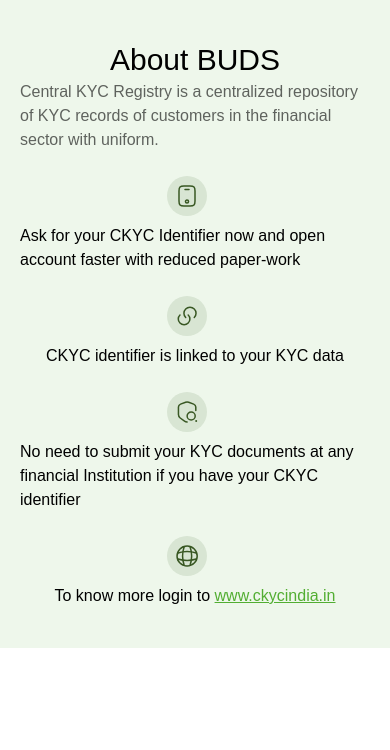
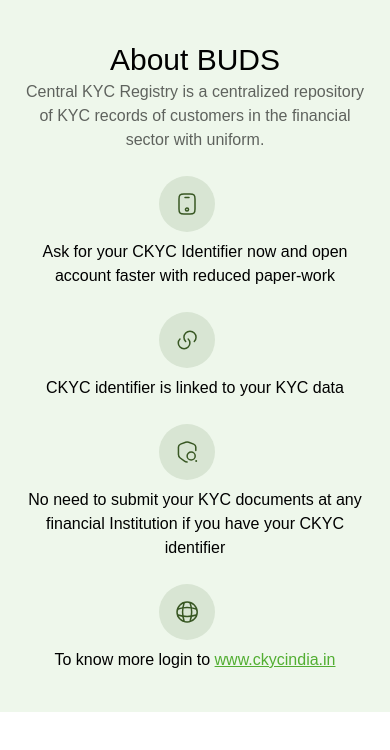
Before and after one commit to jaydeep-mobilefirst/cersai_fe, a React (Create React App) app: page / in a window 390 px wide. Shown: the top 750 px of the page. Built offline with nearby package versions, Linux system fonts and the light colour scheme.

Commit message:
08-03-2024

```diff
--- a/src/components/landingPage/AboutBudsHeadingComp.tsx
+++ b/src/components/landingPage/AboutBudsHeadingComp.tsx
@@ -2,47 +2,53 @@ import {aboutBudsHeadingComp} from '../../utils/hardText/landingpageText';
 
 const AboutBudsHeadingComp = () => {
   return (
-    <div className="py-10 px-5 md:px-10 bg-[#EEF7EB]">
+    <div className="py-10 px-5 md:px-10 bg-[#EEF7EB] text-center md:text-start">
       <div className="flex flex-col justify-center items-center md:flex-start md:items-start">
         <h1 className="text-gilroy-medium text-black text-3xl md:text-4xl font-normal leading-10 md:leading-11">
           {aboutBudsHeadingComp[0].heading}
         </h1>
-        <p className="text-gilroy-regular text-base md:text-lg opacity-60 text-black font-normal leading-6 md:w-3/5 lg:w-2/5">
+        <p className=" text-gilroy-regular text-base md:text-lg opacity-60 text-black font-normal leading-6 md:w-3/5 lg:w-3/6">
         {aboutBudsHeadingComp[1].description}
         </p>
       </div>
       <div className="mt-6 flex flex-col items-center md:flex-row justify-start md:items-center">
-        <div className="mr-4 md:mr-6 w-10 h-10 md:w-14 md:h-14 rounded-full bg-[#D8E5D3] flex justify-center items-center">
-          <img src={aboutBudsHeadingComp[2].imageSrc} alt="icon" className="w-auto h-auto" />
+        <div className="mr-4 md:mr-6 mb-0 w-14 h-14 rounded-full bg-[#D8E5D3] flex justify-center items-center">
+          <img src={aboutBudsHeadingComp[2].imageSrc} alt="icon" />
         </div>
-        <p className="mt-2 text-base text-gilroy-medium md:text-lg text-black font-normal leading-6">
+        <p className="mt-2 md:mt-0 text-base text-gilroy-medium text-black font-normal leading-6">
         {aboutBudsHeadingComp[2].text}
         </p>
       </div>
-      <div className="md:ml-[24px] w-[8px] h-[40px] bg-[#D8E5D3] hidden md:block" />
-      <div className="mt-6 md:mt-0 flex flex-col items-center md:flex-row md:items-center">
-        <div className="mr-4 md:mr-6 w-10 h-10 md:w-14 md:h-14 rounded-full bg-[#D8E5D3] flex justify-center items-center">
+      <div className="md:ml-[24px] w-[8px] h-[27px] bg-[#D8E5D3] hidden md:block" />
+      <div className="mt-6 md:mt-0 md:mb-0 flex flex-col items-center md:flex-row md:items-center">
+        <div className="mr-4 md:mr-6 w-14 h-14 rounded-full bg-[#D8E5D3] flex justify-center items-center">
           <img src={aboutBudsHeadingComp[3].imageSrc} alt="icon" className="w-auto h-auto" />
         </div>
-        <p className="mt-2 text-base text-gilroy-medium md:text-lg text-black font-normal leading-6">
+        <p className="mt-2 md:mt-0 text-base text-gilroy-medium text-black font-normal leading-6">
         {aboutBudsHeadingComp[3].text}
         </p>
       </div>
-      <div className="md:ml-[24px] w-[8px] h-[40px] bg-[#D8E5D3] hidden md:block" />
-      <div className="mt-6 md:mt-0 flex flex-col items-center md:flex-row md:items-center">
-        <div className="mr-4 md:mr-6 w-10 h-10 md:w-14 md:h-14 rounded-full bg-[#D8E5D3] flex justify-center items-center">
-          <img src={aboutBudsHeadingComp[4].imageSrc} alt="icon" className="w-auto h-auto" />
+      <div className="md:ml-[24px] w-[8px] h-[27px] bg-[#D8E5D3] hidden md:block" />
+      {/* <div className="mt-6 md:mt-0 flex flex-col items-center md:flex-row md:items-center">
+        <div className="mr-4 md:mr-6 w-14 h-14 rounded-full bg-[#D8E5D3] flex justify-center items-center">
+          <img src={aboutBudsHeadingComp[4].imageSrc} alt="icon" className="w-[24.241px] h-auto" />
         </div>
         <p className="mt-2 text-gilroy-medium text-base md:text-lg text-black font-normal leading-6">
         {aboutBudsHeadingComp[4].text}
         </p>
-      </div>
-      <div className="md:ml-[24px] w-[8px] h-[40px] bg-[#D8E5D3] hidden md:block" />
+      </div> */}
+       <div className="mt-6 md:mt-0 flex flex-col items-center md:flex-row md:items-center">
+                <div className='mr-4 md:mr-6 w-[56px] h-14 rounded-full bg-[#D8E5D3] flex flex-col justify-center items-center'>
+                    <img src={aboutBudsHeadingComp[4].imageSrc} alt="icon"/>
+                </div>
+                <p className="mt-2 md:mt-0 text-gilroy-medium text-base text-black font-normal leading-6">No need to submit your KYC documents at any financial Institution if you have your CKYC identifier</p>
+        </div>
+      <div className="md:ml-[24px] w-[8px] h-[27px] bg-[#D8E5D3] hidden md:block" />
       <div className="mt-6 md:mt-0 flex flex-col items-center md:flex-row md:items-center">
-        <div className="mr-4 md:mr-6 w-10 h-10 md:w-14 md:h-14 rounded-full bg-[#D8E5D3] flex justify-center items-center">
+        <div className="mr-4 md:mr-6 w-14 h-14 rounded-full bg-[#D8E5D3] flex justify-center items-center">
           <img src={aboutBudsHeadingComp[5].imageSrc} alt="icon" className="w-auto h-auto" />
         </div>
-        <p className="mt-2 text-gilroy-medium text-base md:text-lg text-black font-normal leading-6">
+        <p className="mt-2 md:mt-0 text-gilroy-medium text-base text-black font-normal leading-6">
         {aboutBudsHeadingComp[5].text}
           <span className="text-[#52AE32] underline">{aboutBudsHeadingComp[5].link}</span>
         </p>
--- a/src/components/landingPage/Footer.tsx
+++ b/src/components/landingPage/Footer.tsx
@@ -21,13 +21,13 @@ export const Footer = (props: Props) => {
           <>{
             arr.map((link) => {
                 if (link.heading === "Sitemap"){
-                    return <a href="#" className="block px-2 py-1 border-white md:inline-block pr-6">
+                    return <p className="block px-2 py-1 border-white md:inline-block pr-6">
                     {link.heading.toUpperCase()}
-                  </a>
+                  </p>
                 }
-              return <a href="#" className="block px-2 py-1 md:border-r border-white md:inline-block pr-6">
+              return <p className="block px-2 py-1 md:border-r border-white md:inline-block pr-6">
               {link.heading.toUpperCase()}
-            </a>
+            </p>
             })
           }
           {/* <div className="w-[157.55px] h-6 relative border-r border-white" /> */}
--- a/src/utils/hardText/landingpageText.ts
+++ b/src/utils/hardText/landingpageText.ts
@@ -40,6 +40,7 @@ export const latestNewsComp=[
   {button:"Latest News"},
   {description:"Are you aware about Public Interest Disclosure & Protection of Informer (PIDPI) ? Click here to know.Rejection in upload of KYC records due to mismatch of PIN Code and other matters."}
 ]
+// QueryResolutionComp Component
 export const queryResolutionComp=[
   {heading:"Query Resolution Session"},
   {date:"13",
@@ -49,6 +50,7 @@ export const queryResolutionComp=[
   {onlineHeading:"Online Hand-holding session",descritpion:"Link for the online training session 1 will be shared few hours prior to the meeting."},
   {button:"Book Now"}
 ]
+// AboutBudsHeadingComp Component
 export const aboutBudsHeadingComp =[
   {heading:"About BUDS"},
   {description:"Central KYC Registry is a centralized repository of KYC records of customers in the financial sector with uniform."},
@@ -72,3 +74,16 @@ export const aboutBudsHeadingComp =[
 
 
 ]
+
+export const footer = {
+   arr : [
+    {"heading": "Home", "link": "#"},
+    {"heading": "FAQ", "link": "#"},
+    {"heading": "Notifications", "link": "#"},
+    {"heading": "Operating Guidelines", "link": "#"},
+    {"heading": "Downloads", "link": "#"},
+    {"heading": "Training", "link": "#"},
+    {"heading": "Contact Us", "link": "#"},
+    {"heading": "Sitemap", "link": "#"}
+  ]
+}
```
